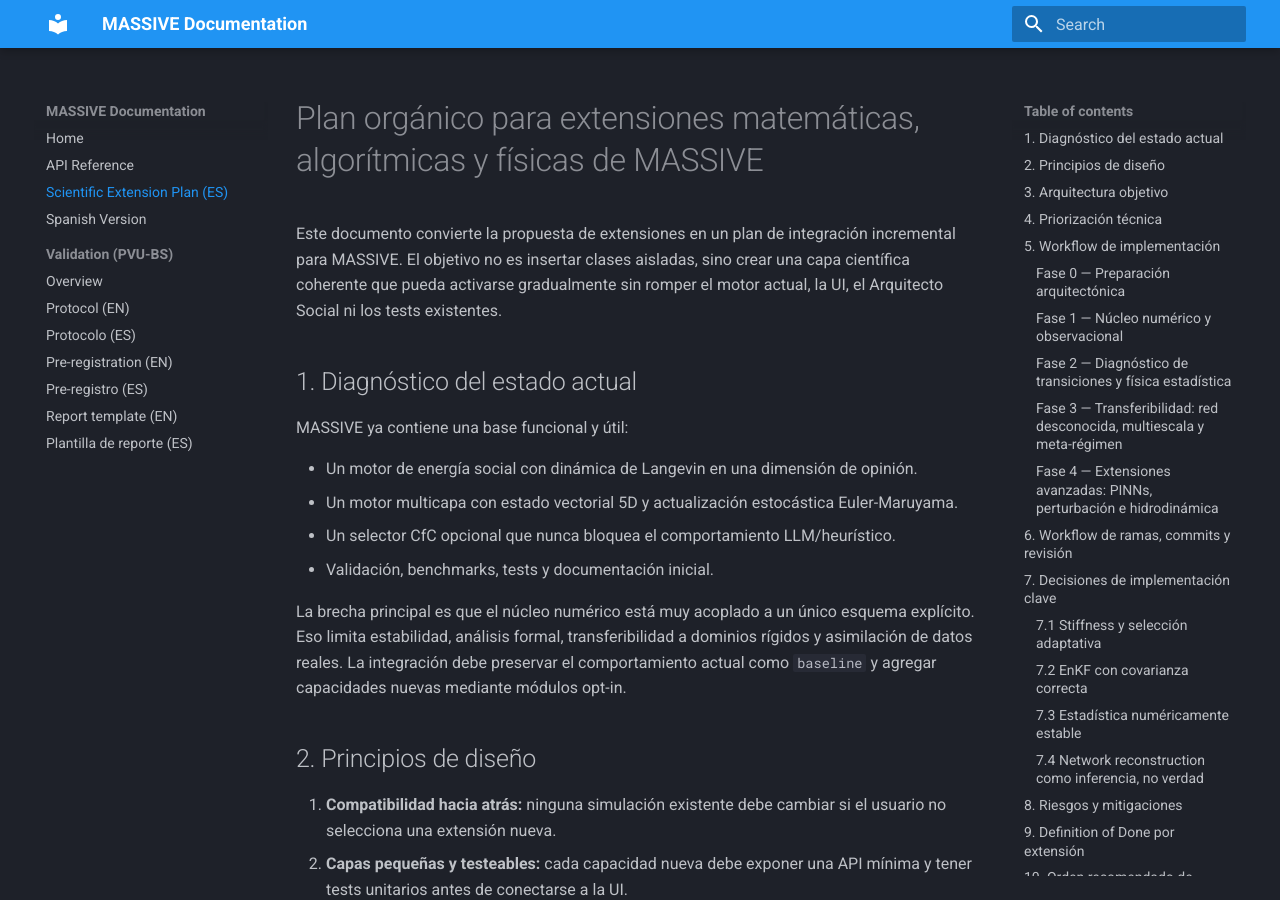
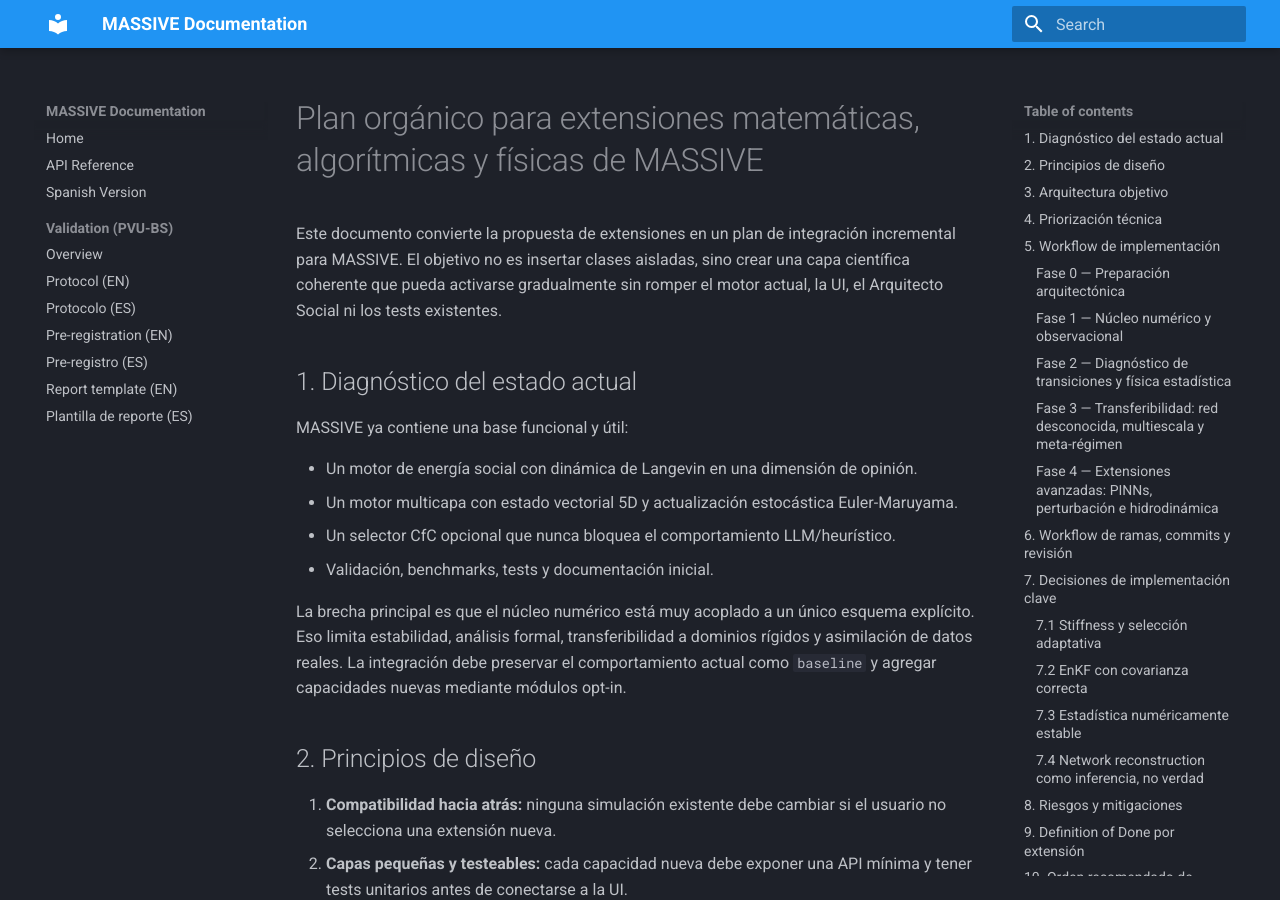
Before and after one commit to Adlgr87/BeyondSight, an MkDocs documentation site: the page built from docs/math_physics_extension_plan_ES.md, in a window 1280 px wide and 900 px high. Built offline with MkDocs 1.6.1 and Material for MkDocs 9.7.7, drawn with Linux system fonts in a browser that asks for light colours.

Commit message:
fix: update mkdocs, CONTRIBUTING, multilayer.yaml references BeyondSight→MASSIVE

```diff
--- a/mkdocs.yml
+++ b/mkdocs.yml
@@ -20,12 +20,11 @@
 nav:
   - Home: index.md
   - API Reference: api.md
-  - Scientific Extension Plan (ES): math_physics_extension_plan_ES.md
   - Spanish Version: README_ES.md
   - Validation (PVU-BS):
       - Overview: validation/README.md
-      - Protocol (EN): validation/PVU_BeyondSight_EN.md
-      - Protocolo (ES): validation/PVU_BeyondSight_ES.md
+      - Protocol (EN): validation/PVU_MASSIVE_EN.md
+      - Protocolo (ES): validation/PVU_MASSIVE_ES.md
       - Pre-registration (EN): validation/preregistration_template_EN.md
       - Pre-registro (ES): validation/preregistration_template_ES.md
       - Report template (EN): validation/validation_report_template_EN.md
```
Also changed, not shown: CONTRIBUTING.md (+1 -1 lines), 1 other file.
